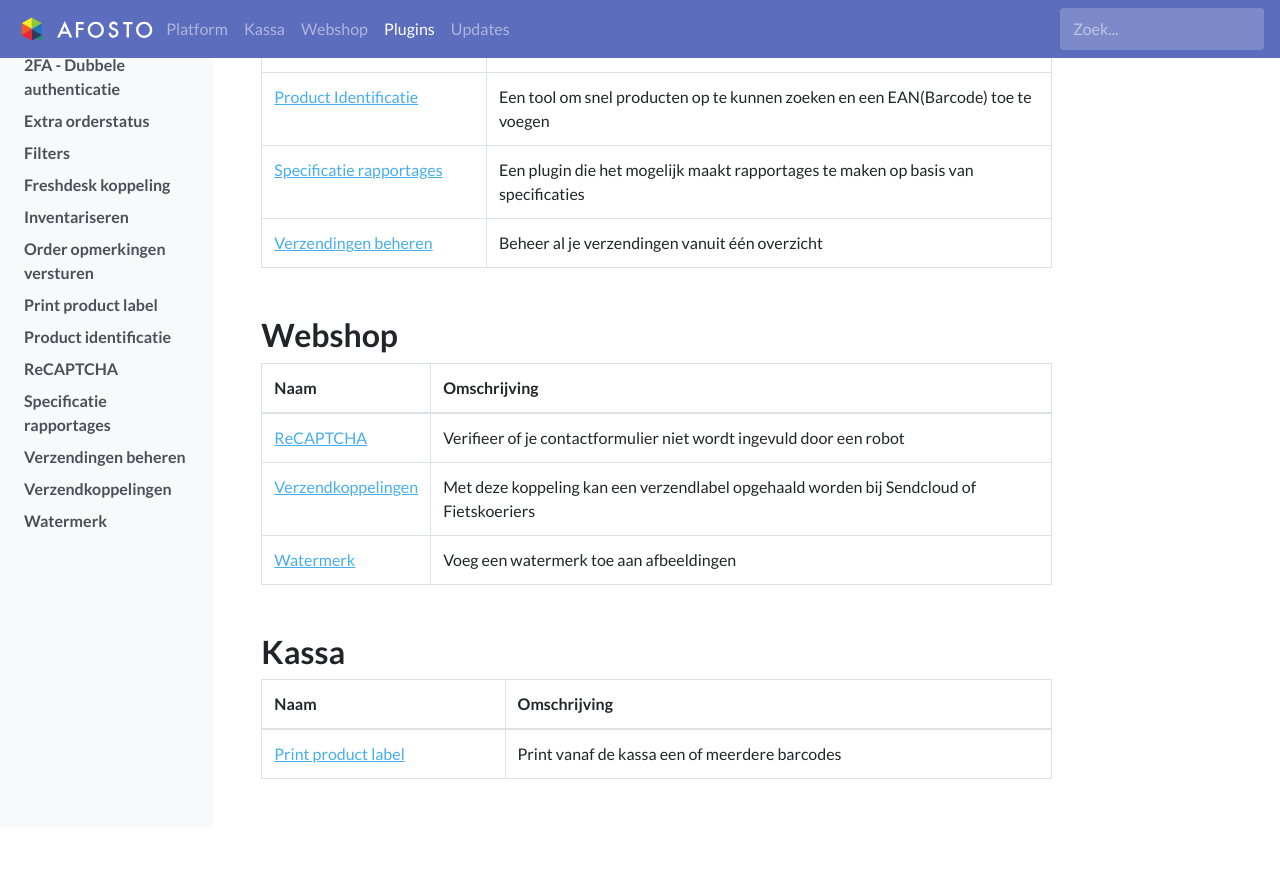
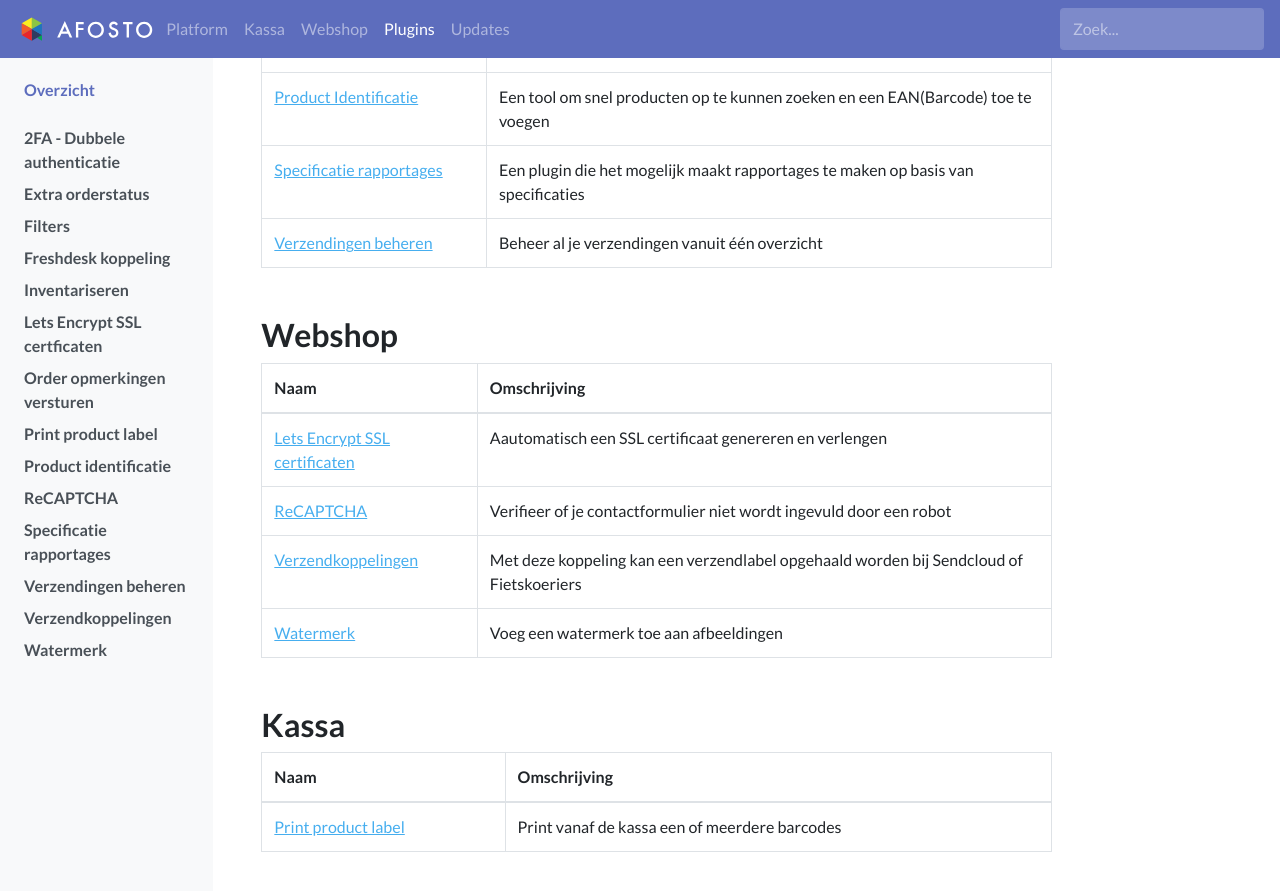
Before and after one commit to afosto/afosto-docs, a Jekyll site: the page built from plugins/index.md, in a window 1280 px wide and 900 px high, scrolled down 517 px. Shown: the top 891 px of the window. Built offline with Jekyll 4.4.1, drawn with Linux system fonts in a browser that asks for light colours; a script that is not in the unit is left out; before the commit the page ends 1344 px from its top, so only the background shows below that.

Commit message:
Lets encrypt manual - added the manual - added the menu item - added the link on the plugin index

```diff
--- a/_data/sidebar_nav.yml
+++ b/_data/sidebar_nav.yml
@@ -83,6 +83,9 @@
     - title: Hier wordt uitgelegd hoe je producten kunt inventariseren.
       label: Inventariseren
       slug: /plugins/inventariseren
+    - title: Met deze plugin wordt automatisch een SSL certificaat gegenereerd en verlengd.
+      label: Lets Encrypt SSL certficaten
+      slug: /plugins/lets-encrypt-ssl-certificaten
     - title: Met deze plugin kun je opmerkingen die bij een order zijn geplaatst naar de klant mailen.
       label: Order opmerkingen versturen
       slug: /plugins/order-opmerkingen-versturen
--- a/plugins/index.md
+++ b/plugins/index.md
@@ -26,6 +26,7 @@ redirect_from:
 
 |Naam|Omschrijving|
 |---|---|
+|[Lets Encrypt SSL certificaten](/plugins/lets-encrypt-ssl-certificaten)|Aautomatisch een SSL certificaat genereren en verlengen|
 |[ReCAPTCHA](/plugins/recaptcha)|Verifieer of je contactformulier niet wordt ingevuld door een robot|
 |[Verzendkoppelingen](/plugins/verzendkoppelingen)|Met deze koppeling kan een verzendlabel opgehaald worden bij Sendcloud of Fietskoeriers|
 |[Watermerk](/plugins/watermerk)|Voeg een watermerk toe aan afbeeldingen|
```
Also changed, not shown: plugins/lets-encrypt-ssl-certificaten.md (added, +30 -0 lines).
